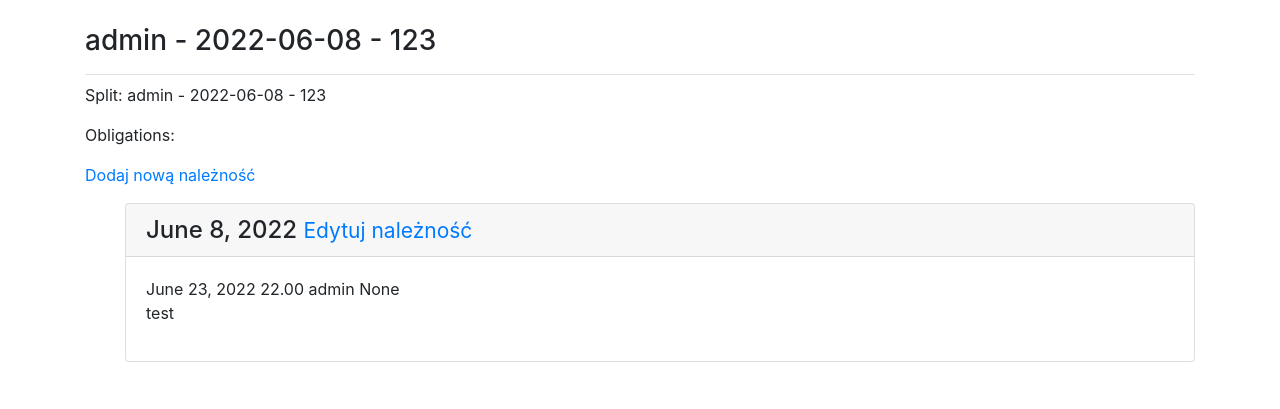
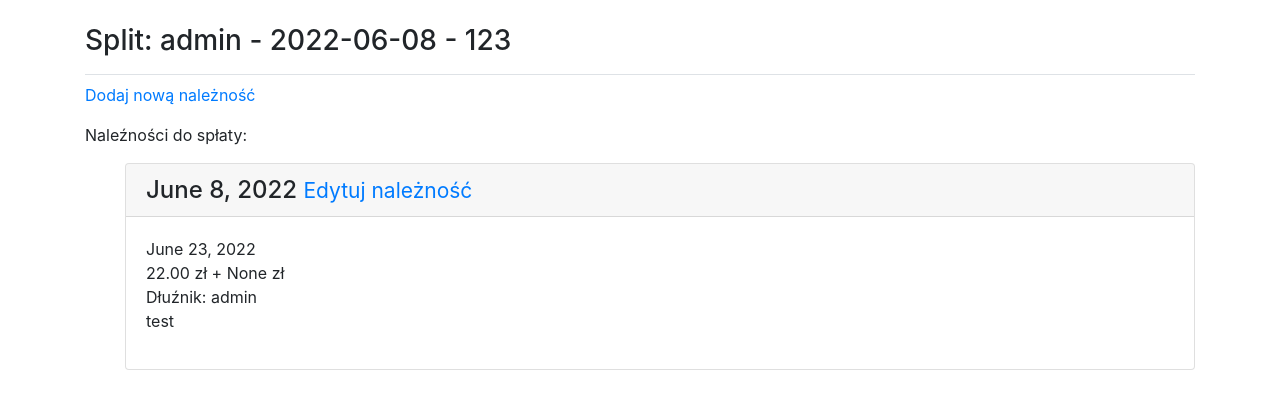
Before and after one commit to Evolusin/Split, a Django app: page /transactions/1/ in a window 1280 px wide. Shown: the part 56-465 px from the top of the page. Run offline with Django 4.2, Linux system fonts and the light colour scheme; a user stored in the database is signed in; data comes from the database, SQL or seed files in the repository; both versions use the stored data as it was after the commit; some libraries are stand-ins or nearby versions.

Commit message:
Old transaction.html style deleted

```diff
--- a/split_app/templates/split_app/transaction.html
+++ b/split_app/templates/split_app/transaction.html
@@ -1,16 +1,15 @@
 {% extends 'split_app/base.html' %}
 {% block page_header %}
-    <h3>{{ transaction }}</h3>
+    <h3>Split: {{ transaction }}</h3>
 {% endblock page_header %}
 
 {% block content %}
-<p>Split: {{ transaction }}</p>
 
-<p>Obligations:</p>
+
     <p>
     <a href="{% url 'split_app:new_obligation' transaction.id %}"> Dodaj nową należność </a>
     </p>
-
+<p>Naleźności do spłaty:</p>
 <ul>
 {% for oblig in obligations %}
     <div class="card mb-3">
@@ -20,22 +19,15 @@
         </h4>
     <div class="card-body">
             {{ oblig.payment_date }}
-            {{ oblig.value }}
-            {{ oblig.user }}
-            {{ oblig.optional_value }}
+        <br>
+            {{ oblig.value }} zł + {{ oblig.optional_value }} zł
+        <br>
+            Dłuźnik: {{ oblig.user }}
+
+
             {{ oblig.desc|linebreaks }}
     </div>
-    </div>
-{##}
-{#    <li>#}
-{#        <p>{{ oblig.payment_date }}</p>#}
-{#        <p>{{ oblig.value  }} zł</p>#}
-{#        <p>{{ oblig.optional_value }} zł</p>#}
-{#        <p>{{ oblig.desc|linebreaks }}</p>#}
-{#        <p>#}
-{#            <a href = "{% url 'split_app:edit_obligation' oblig.id %}">Edytuj</a>#}
-{#        </p>#}
-{#    </li>#}
+
 {% empty %}
     <p>There is no obligations for this transaction</p>
 {% endfor %}
```
Also changed, not shown: db.sqlite3.
